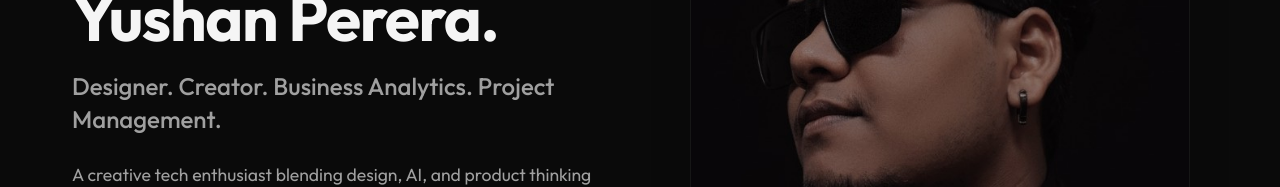
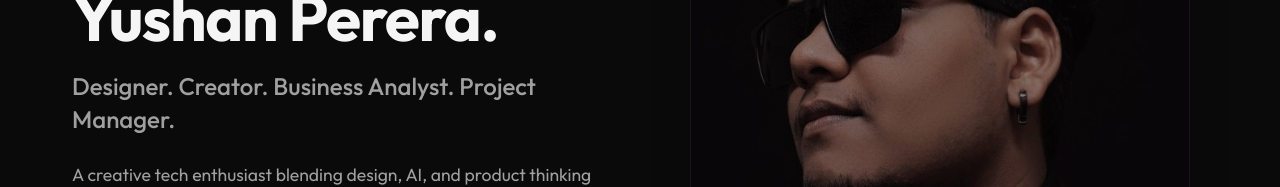
Before and after one commit to GaganaUshan/Gagana-Perera, a Next.js app: page / in a window 1280 px wide. Shown: the part 331-518 px from the top of the page. Built offline with nearby package versions, Linux system fonts and the light colour scheme.

Commit message:
Update Hero tagline titles

```diff
--- a/src/components/Hero.tsx
+++ b/src/components/Hero.tsx
@@ -29,7 +29,7 @@ export function Hero() {
             animate={{ opacity: 1, y: 0 }}
             transition={{ duration: 0.8, delay: 0.2, ease: "easeOut" }}
           >
-            Designer. Creator. Business Analytics. Project Management.
+            Designer. Creator. Business Analyst. Project Manager.
           </motion.h2>
 
           <motion.p
```
